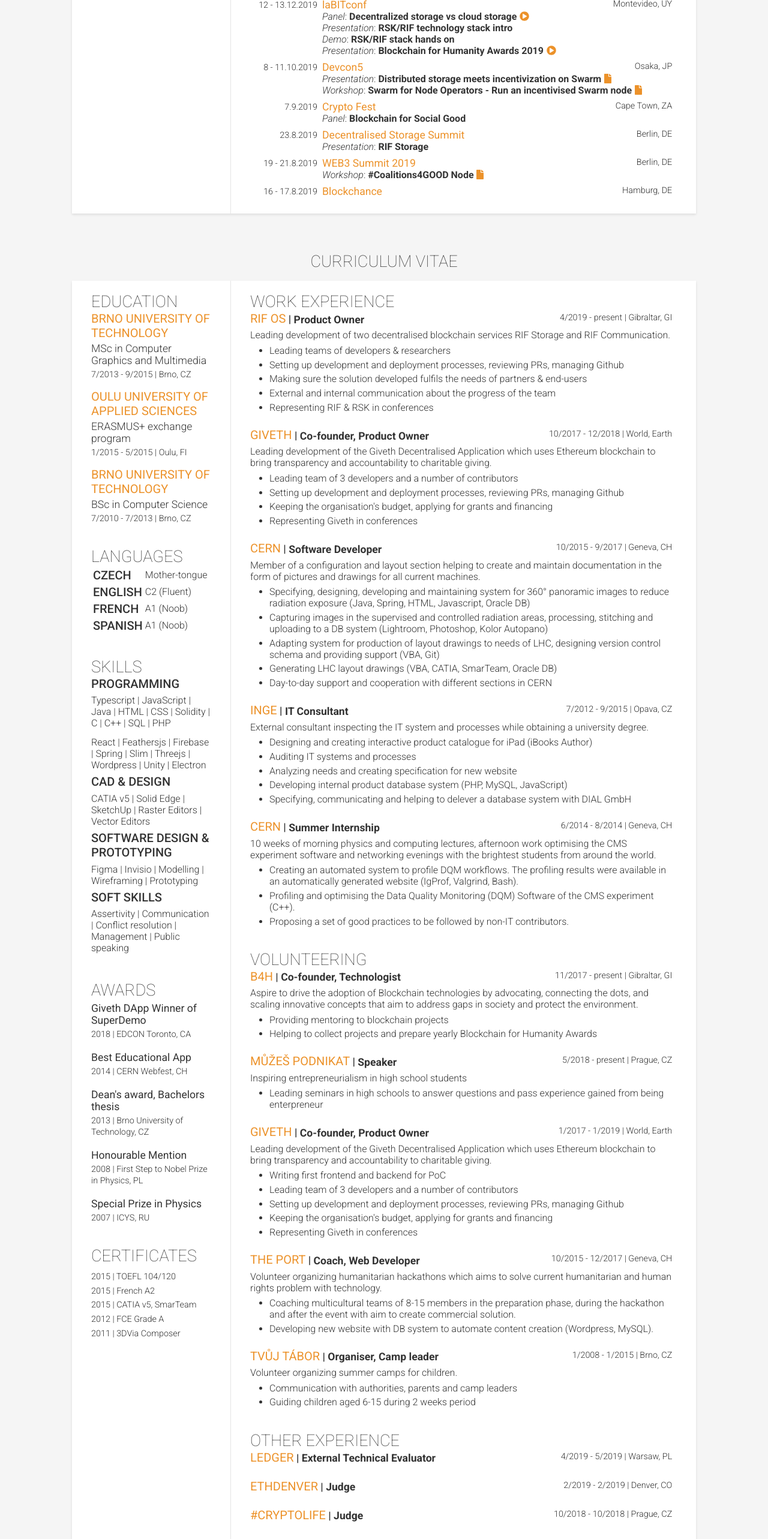
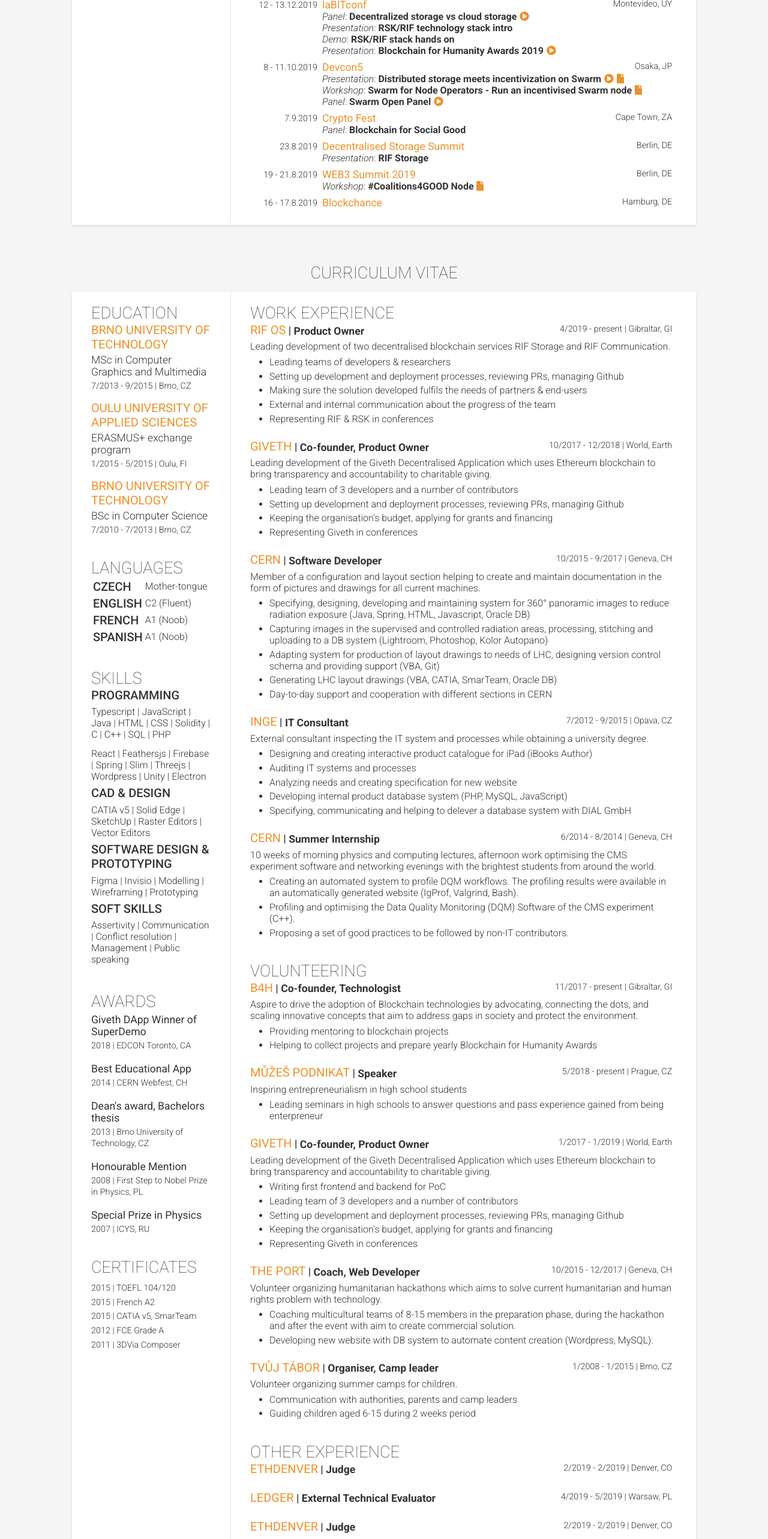
Before and after one commit to vojtechsimetka/website, a React (Create React App) app: page / in a window 1280 px wide. Shown: the part 1700-4266 px from the top of the page at 60% size. Built offline with nearby package versions, Linux system fonts and the light colour scheme.

Commit message:
Added ethdenver judging and videos from devcon

```diff
--- a/src/data/Events.ts
+++ b/src/data/Events.ts
@@ -91,13 +91,19 @@ export default [
         title: "Distributed storage meets incentivization on Swarm",
         type: ETalkType.PRESENTATION,
         presentation:
-          "https://github.com/ethersphere/devconV/tree/master/PRESENTATIONS/Distributed%20storage%20meets%20incentivization%20on%20Swarm"
+          "https://github.com/ethersphere/devconV/tree/master/PRESENTATIONS/Distributed%20storage%20meets%20incentivization%20on%20Swarm",
+        video: "https://youtu.be/NoCyZI2F1d0?t=2120"
       },
       {
         title: "Swarm for Node Operators - Run an incentivised Swarm node",
         type: ETalkType.WORKSHOP,
         presentation:
           "https://github.com/ethersphere/devconV/blob/master/WORKSHOPS/Incentivized/WORKSHOP.md"
+      },
+      {
+        title: "Swarm Open Panel",
+        type: ETalkType.PANEL,
+        video: "https://youtu.be/NoCyZI2F1d0?t=15247"
       }
     ]
   ),
--- a/src/data/OtherExperience.ts
+++ b/src/data/OtherExperience.ts
@@ -1,6 +1,17 @@
 import Work from "models/Work";
 
 export default [
+  new Work(
+    "ETHDENVER",
+    "Judge",
+    "",
+    null,
+    new Date("2019-02-14"),
+    new Date("2019-02-16"),
+    "Denver",
+    "CO",
+    "https://www.ethdenver.com/"
+  ),
   new Work(
     "LEDGER",
     "External Technical Evaluator",
@@ -21,7 +32,7 @@ export default [
     new Date("2019-02-17"),
     "Denver",
     "CO",
-    "https://www.ethdenver.com/"
+    "https://www.2019.ethdenver.com/"
   ),
   new Work(
     "#cryptolife",
```
